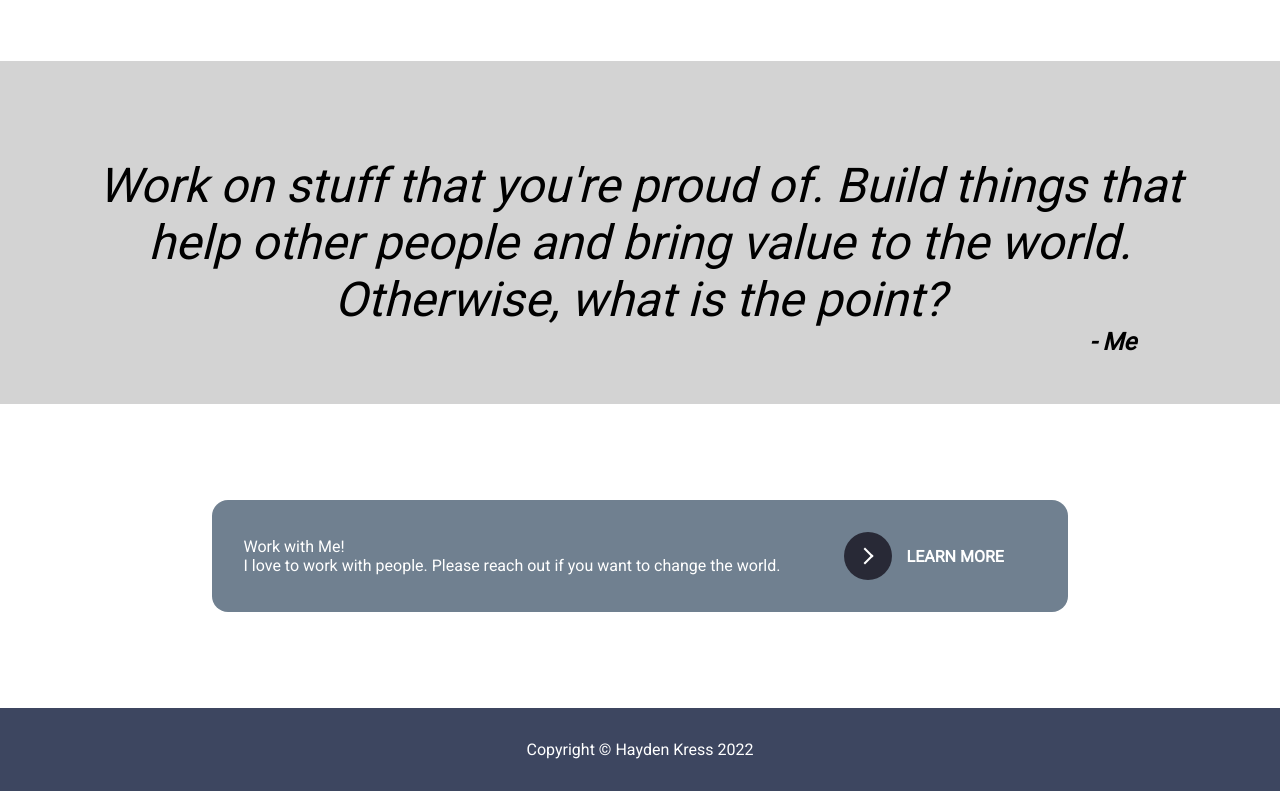
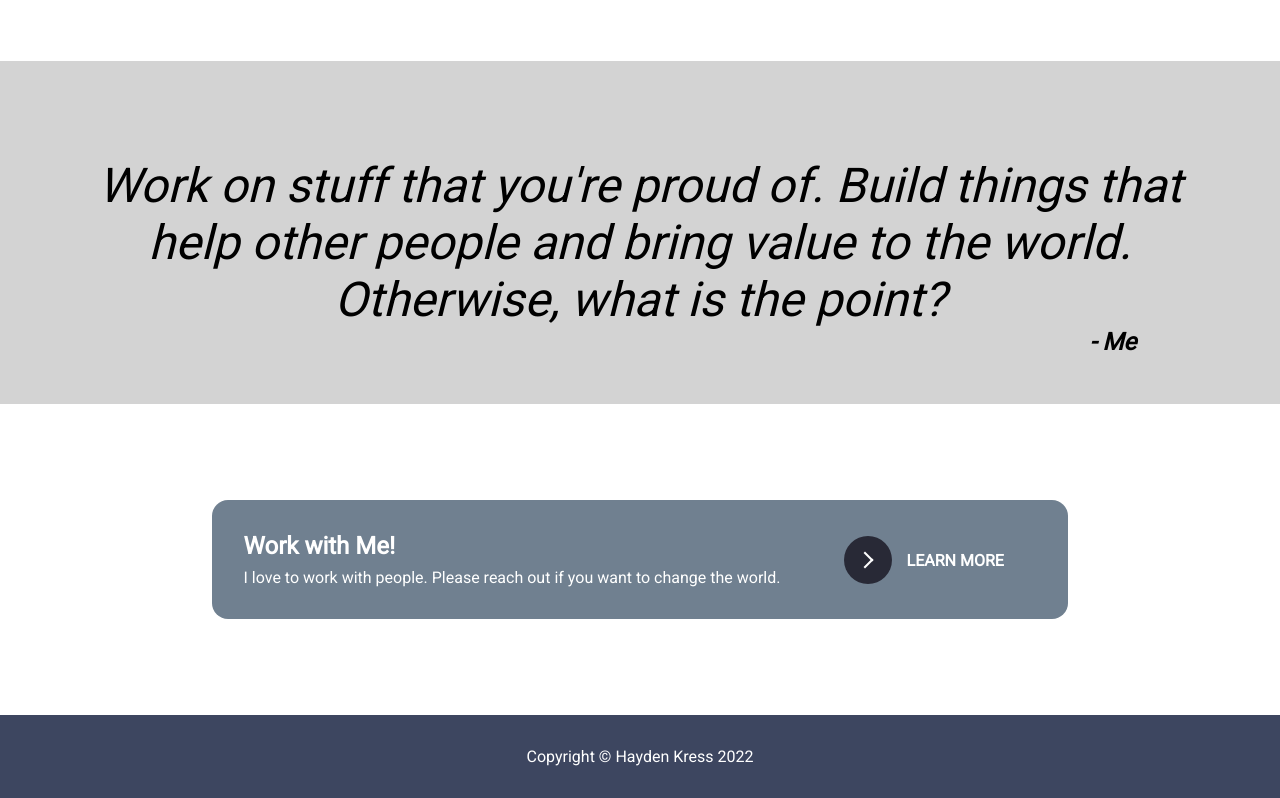
Before and after one commit to haydenkress/odin-landing-page, a plain HTML site: page index.html in a window 1280 px wide. Shown: the part 1122-1920 px from the top of the page. Drawn offline with Linux system fonts and the light colour scheme.

Commit message:
Polish the call to action text in the pop-up

```diff
--- a/style.css
+++ b/style.css
@@ -253,6 +253,12 @@ button {
     align-items: flex-start;
 }
 
+.copy .call-to-action {
+    font-size: 24px;
+    font-weight: 700;
+    margin-bottom: 8px;
+}
+
 .footer {
     text-align: center;
     background-color: #3d4660;
```
Lines whose indentation alone changed are shown as unchanged.
